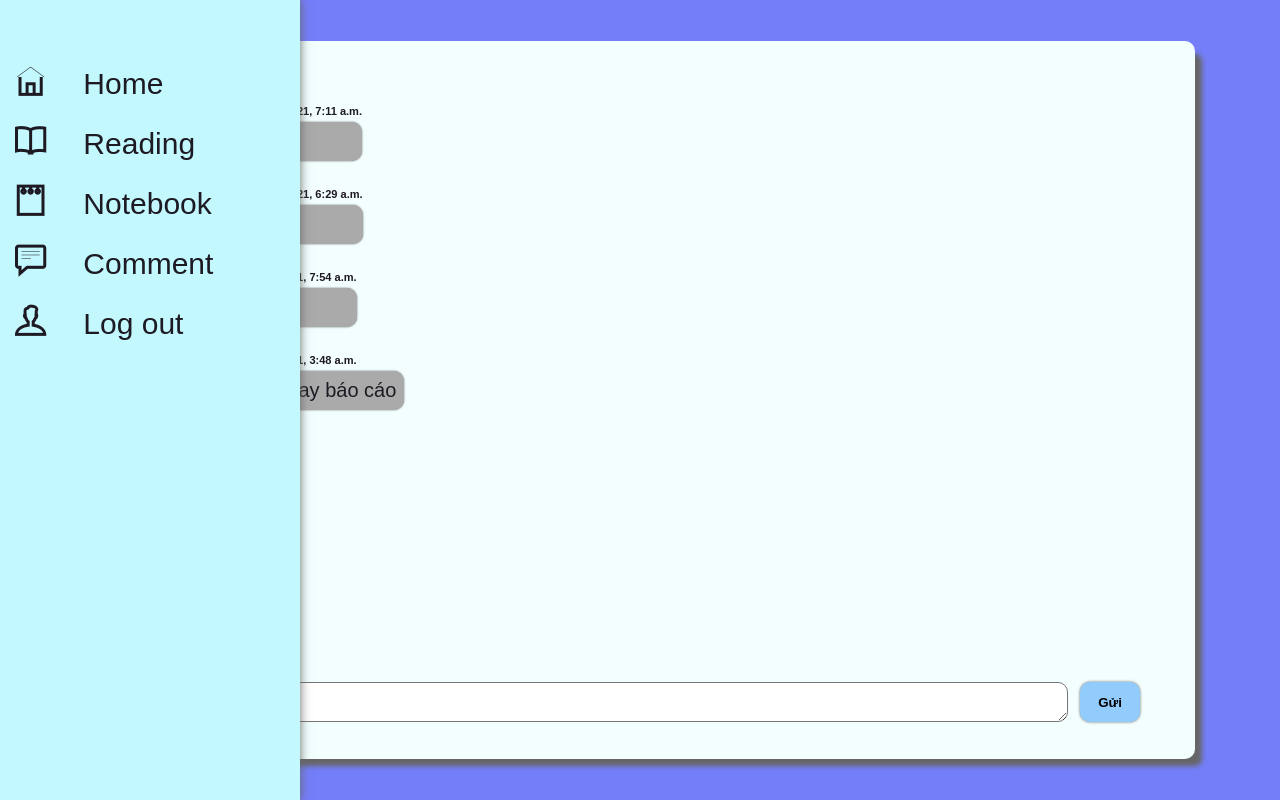
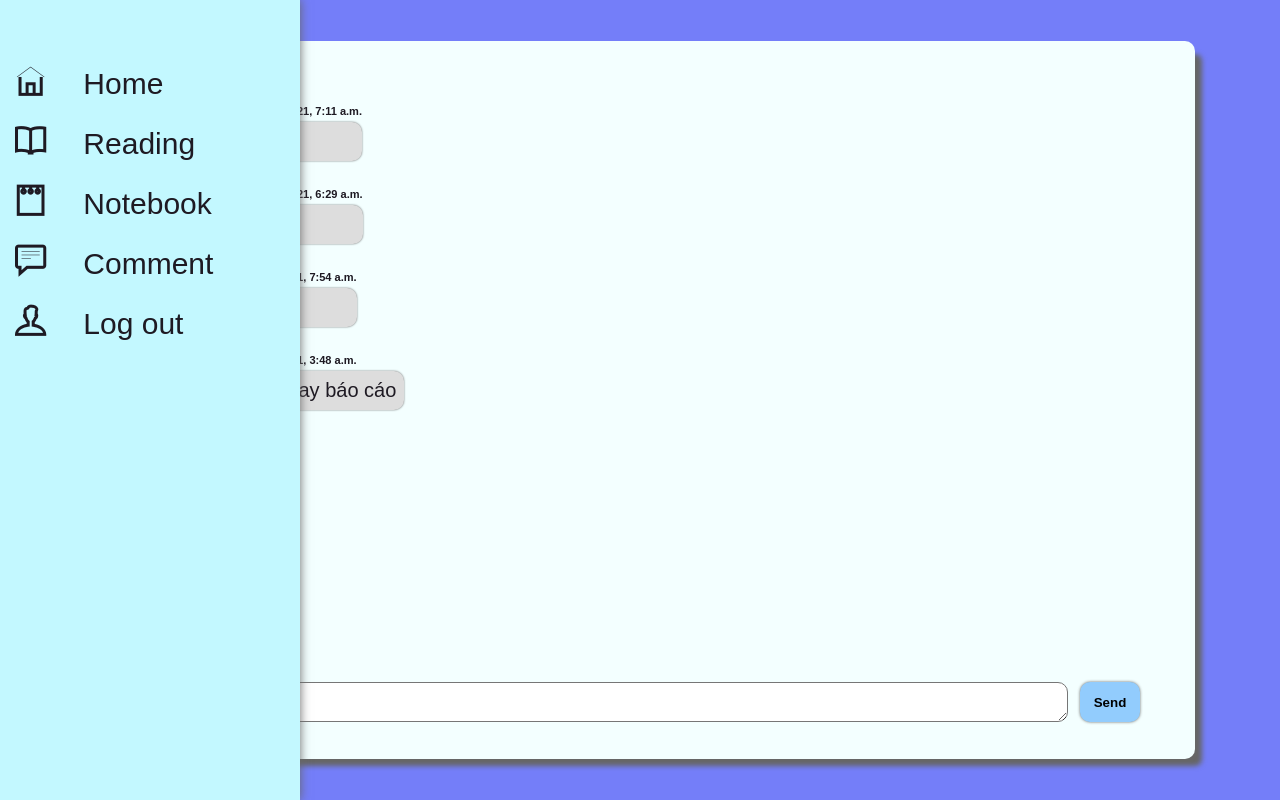
Before and after one commit to 3fok/project-Reading-time, a Django app: page /post/ in a window 1280 px wide. Run offline with Django 3.2, Linux system fonts and the light colour scheme; a user stored in the database is signed in; data comes from the database, SQL or seed files in the repository; both versions use the stored data as it was after the commit; grey boxes are pictures that could not be loaded.

Commit message:
nap lan dau

```diff
--- a/static/css/post.css
+++ b/static/css/post.css
@@ -60,7 +60,7 @@
 }
 
 .messLine div .cmtText {
-    background-color: #aaa;
+    background-color: #ddd;
     padding: 8px;
     margin: 4px 0 0;
     font-size: 20px;
--- a/templates/post.html
+++ b/templates/post.html
@@ -32,10 +32,10 @@
         {% if user.username %}
         <form action="{% url 'homePage:post' %}" method="POST">
             {% csrf_token %}
-            <p>Bình luận:</p>
+            <p>Comment: </p>
             <div>
                 {{form.body}}
-                <input type="submit" value="Gửi" />
+                <input type="submit" value="Send" />
             </div>
         </form>
         {% endif %}
--- a/templates/readPageSite.html
+++ b/templates/readPageSite.html
@@ -106,7 +106,7 @@
                     <form action="" method="POST">
                         {% csrf_token %}
                         <textarea name="note" placeholder="Note now"></textarea>
-                        <input type="submit" value="Gửi" />
+                        <input type="submit" value="Send" />
                     </form>
                     {% endif %}
                 </ul>
```
Also changed, not shown: db.sqlite3.
